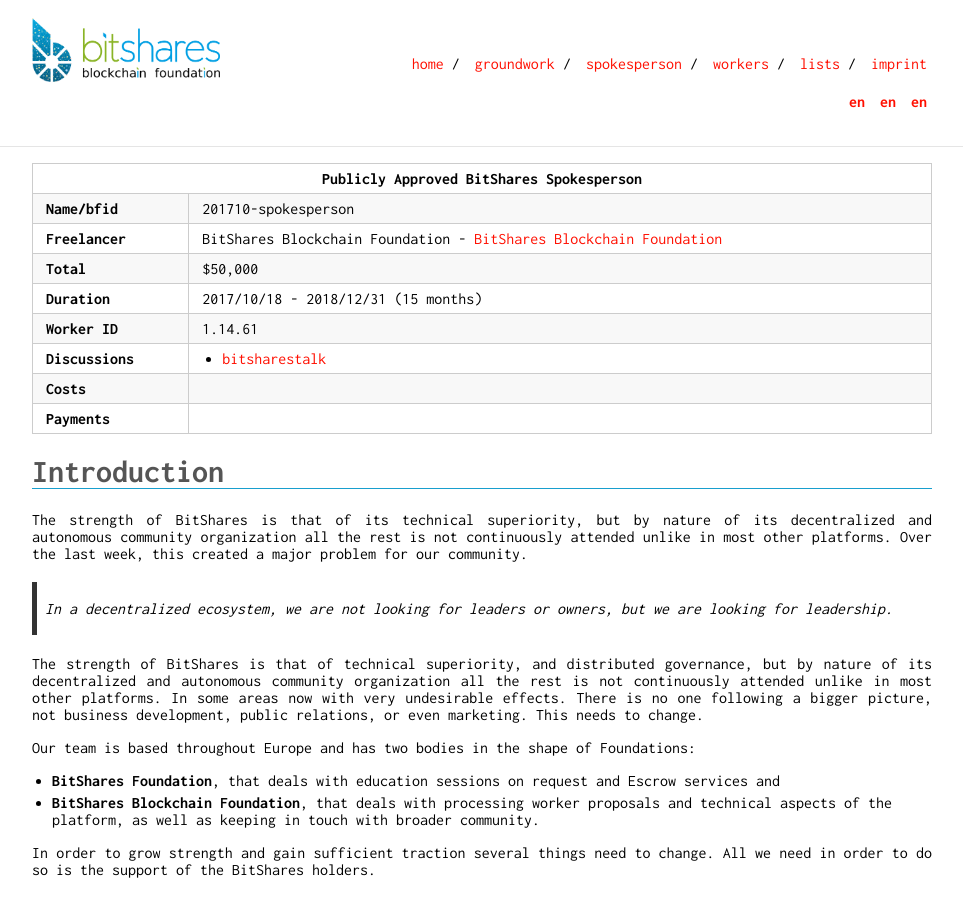
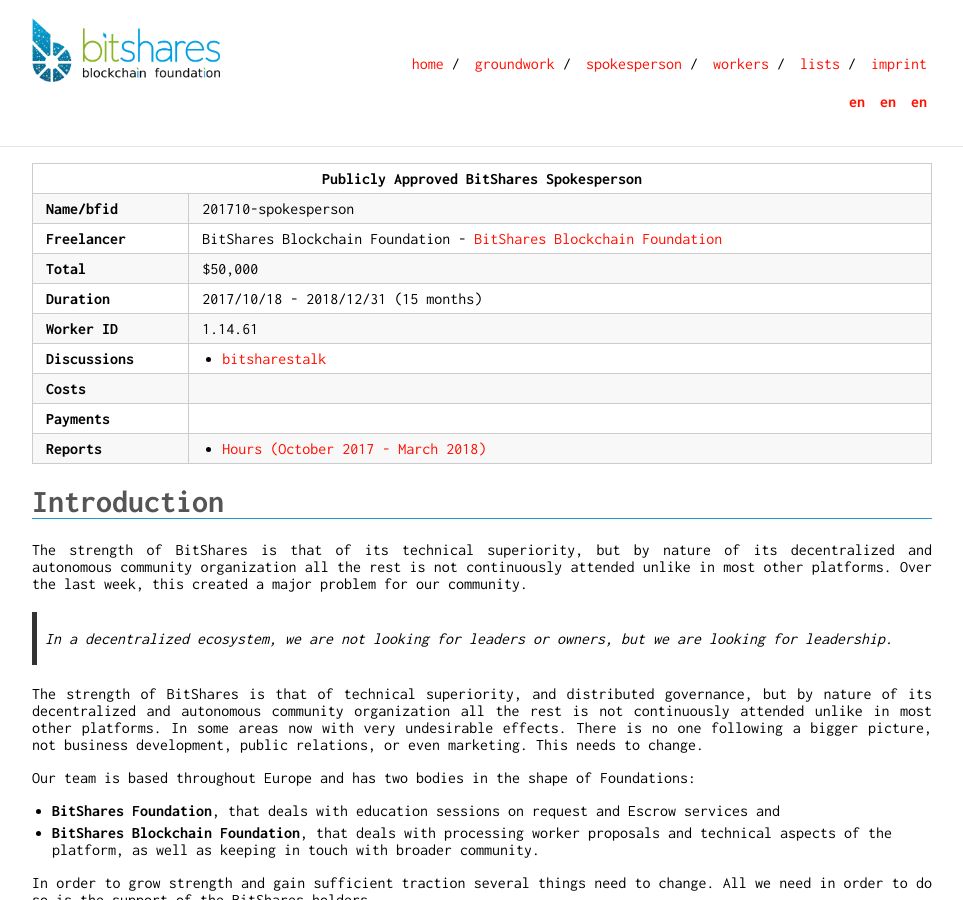
Before and after one commit to thehapax/bitshares.foundation, a Jekyll site: the page built from _workers/2017-10-spokesperson.md, in a window 1280 px wide and 900 px high. Shown: the whole window, without its empty margins (158-1121 px from the left). Built offline with Jekyll 4.4.1, drawn with Linux system fonts in a browser that asks for light colours.

Commit message:
Spokesperson hours

```diff
--- a/_workers/2017-10-spokesperson.md
+++ b/_workers/2017-10-spokesperson.md
@@ -23,6 +23,9 @@ end: 2018/12/31
 redirect_from:
  - /workers/2017-10-spokesperson
  - /worker/escrow/2017-10-spokesperson
+reports:
+ - name: Hours (October 2017 - March 2018)
+   url: download/invoices/201710-spokesperson/Spokesperson Hours October 2017 - March 2018.pdf
 ---
 
 # Introduction
```
Also changed, not shown: 1 other file.
